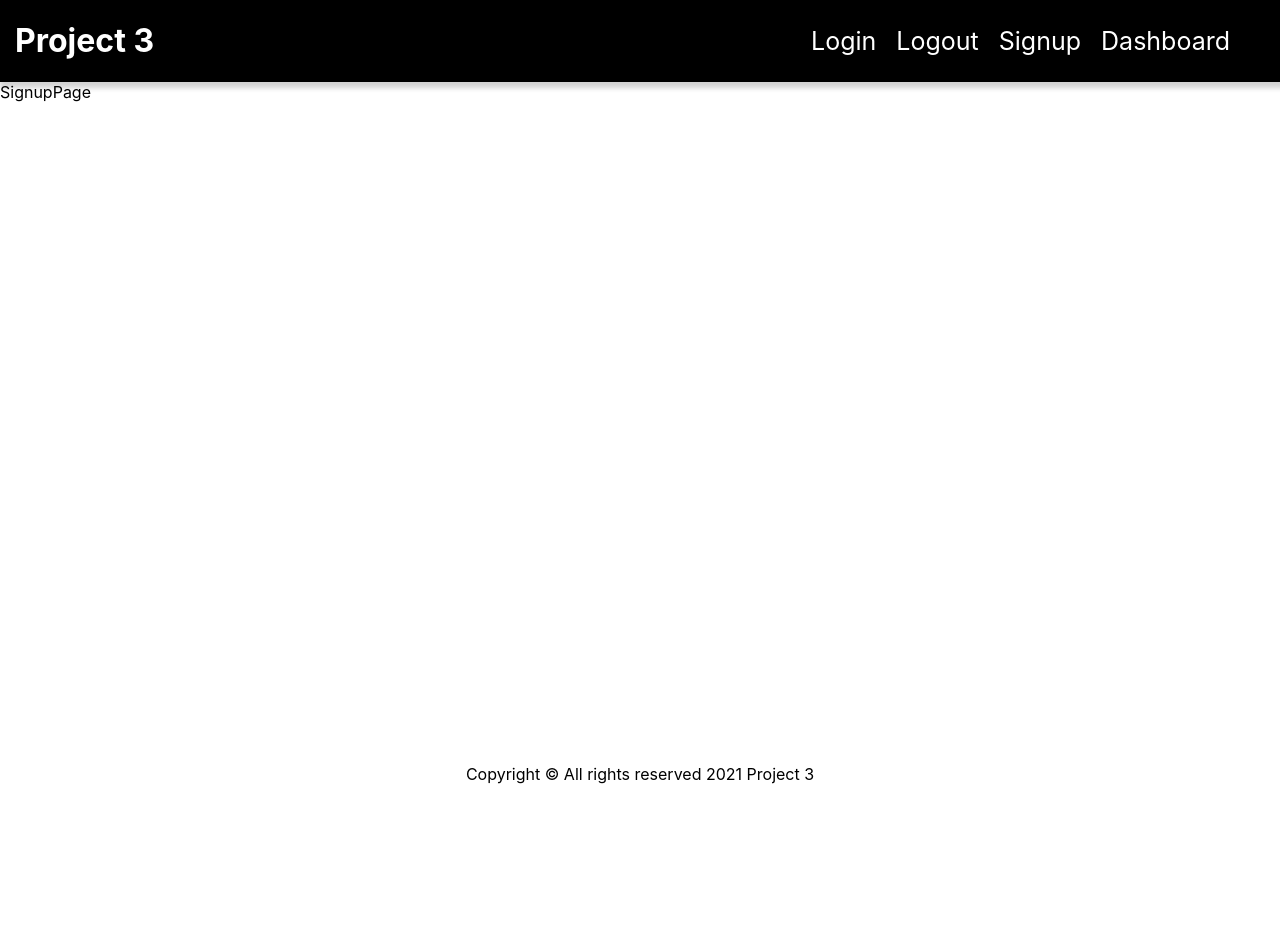
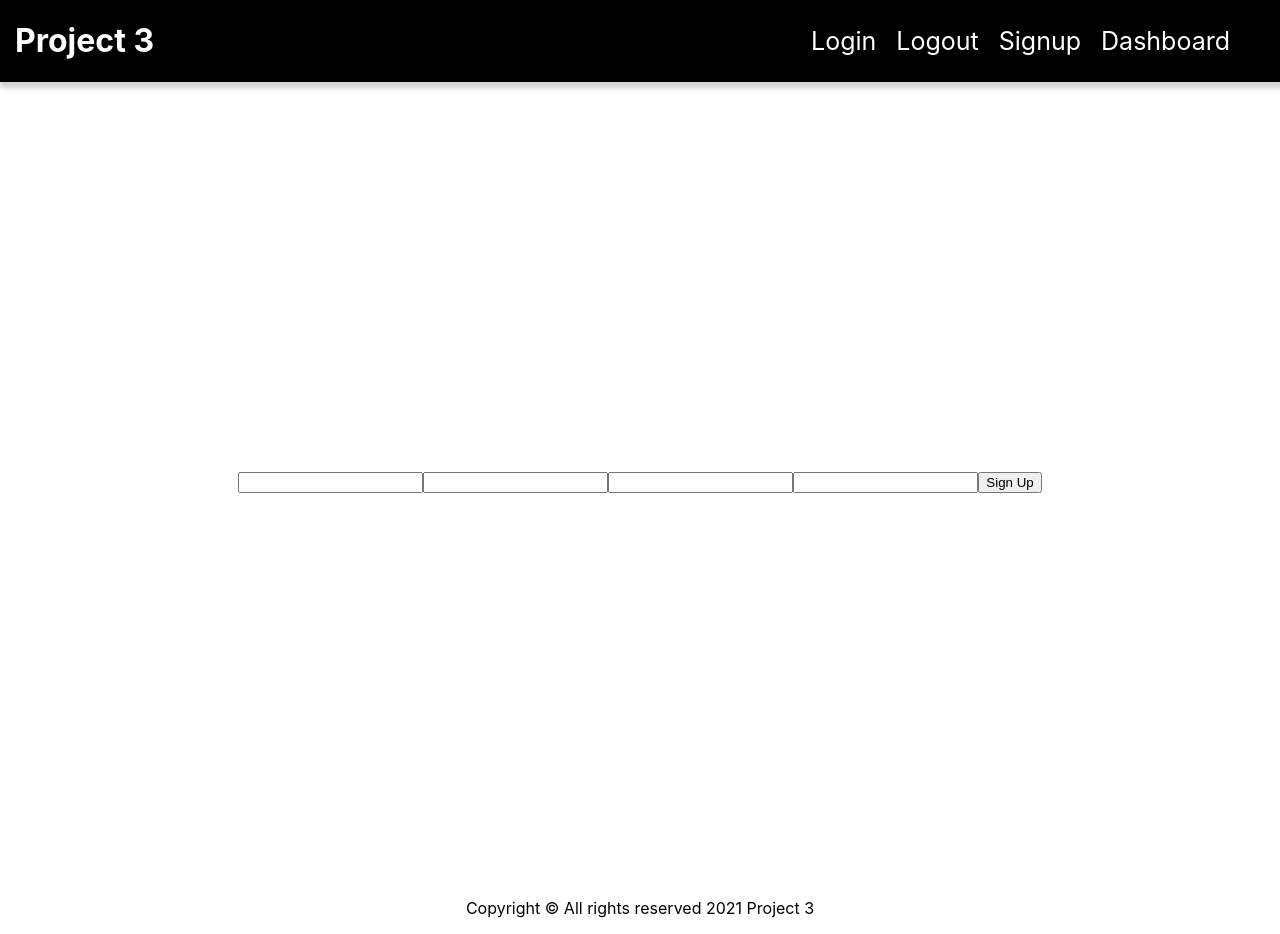
Before and after one commit to laurensuniga/project-3-client, a React (Create React App) app: page /signup in a window 1280 px wide. Before the commit the page ends 800 px from the top, so only its background shows below. Built offline with nearby package versions, Linux system fonts and the light colour scheme.

Commit message:
configs routes props

```diff
--- a/src/App.js
+++ b/src/App.js
@@ -25,10 +25,10 @@ function App() {
               <DashboardPage />
             } />
             <Route exact path="/signup" render={props =>
-              <SignupPage />
+              <SignupPage {...props} />
             } />
             <Route exact path="/login" render={props =>
-              <LoginPage />
+              <LoginPage {...props}/>
             } />
           </Switch>
         </main>
--- a/src/components/Header/Header.module.css
+++ b/src/components/Header/Header.module.css
@@ -4,7 +4,6 @@
     justify-content: space-between;
     align-items: center;
     background-color: black;
-    color: white;
     box-shadow: 3px 3px 5px 3px lightgray;
 }
 
@@ -16,4 +15,10 @@
 .Header > nav > ul > li {
     font-size: 25px;
     margin-right: 20px;
+    text-decoration: none;
 }
+
+.Header a {
+    text-decoration: none;
+    color: white;
+}
--- a/src/components/Header/index.js
+++ b/src/components/Header/index.js
@@ -1,15 +1,26 @@
+import { Link } from 'react-router-dom';
 import styles from './Header.module.css';
 
 function Header(props) {
     return (
         <header className={styles.Header}>
-            <h1>Project 3</h1>
+            <Link to="/">
+                <h1>Project 3</h1>
+            </Link>
             <nav>
                 <ul>
-                    <li>Login</li>
-                    <li>Logout</li>
-                    <li>Signup</li>
-                    <li>Dashboard</li>
+                    <li>
+                        <Link to="/login">Login</Link>
+                    </li>
+                    <li>
+                        <Link to="">Logout</Link>
+                    </li>
+                    <li>
+                        <Link to="/signup">Signup</Link>
+                    </li>
+                    <li>
+                        <Link to="/dashboard">Dashboard</Link>
+                    </li>
                     {/* the page you'll only see if you are logged in */}
                 </ul>
             </nav>
--- a/src/index.css
+++ b/src/index.css
@@ -11,3 +11,11 @@ code {
   font-family: source-code-pro, Menlo, Monaco, Consolas, 'Courier New',
     monospace;
 }
+
+.Page {
+  min-height: 100vh;
+  flex-direction: column;
+  display: flex;
+  justify-content: center;
+  align-items: center;
+}
--- a/src/pages/SignupPage/index.js
+++ b/src/pages/SignupPage/index.js
@@ -1,7 +1,62 @@
+import { useState } from 'react';
+
 function SignupPage(props) {
+    const [formState, setFormState] = useState(getInitialFormState());
+
+    function getInitialFormState() {
+        return {
+            firstName: "",
+            lastName: "",
+            email: "",
+            password: "",
+        }
+    }
+
+
+    function handleChange(event) {
+        setFormState(prevState => ({
+            ...prevState,
+            [event.target.name]: event.target.value
+        }));
+    }
+
+    function handleSubmit(event) {
+        event.preventDefault();
+        console.log('submitted form data: ', formState)
+        setFormState(getInitialFormState());
+
+        props.history.push('/dahsboard');
+    }
+
     return (
-        <div>
-            SignupPage
+        <div className="Page">
+            <form onSubmit={handleSubmit}>
+                <input
+                value={formState.firstName}
+                onChange={handleChange}
+                name="firstName"
+                type="text"
+                />
+                <input
+                value={formState.lastName}
+                onChange={handleChange}
+                name="lastName"
+                type="text"
+                />
+                <input
+                value={formState.email}
+                onChange={handleChange}
+                name="email"
+                type="email"
+                />
+                <input
+                value={formState.password}
+                onChange={handleChange}
+                name="password"
+                type="password"
+                />
+                <button>Sign Up</button>
+            </form>
         </div>
     );
 }
```
Also changed, not shown: 1 other file (tests, documents, lock files or other folders).
